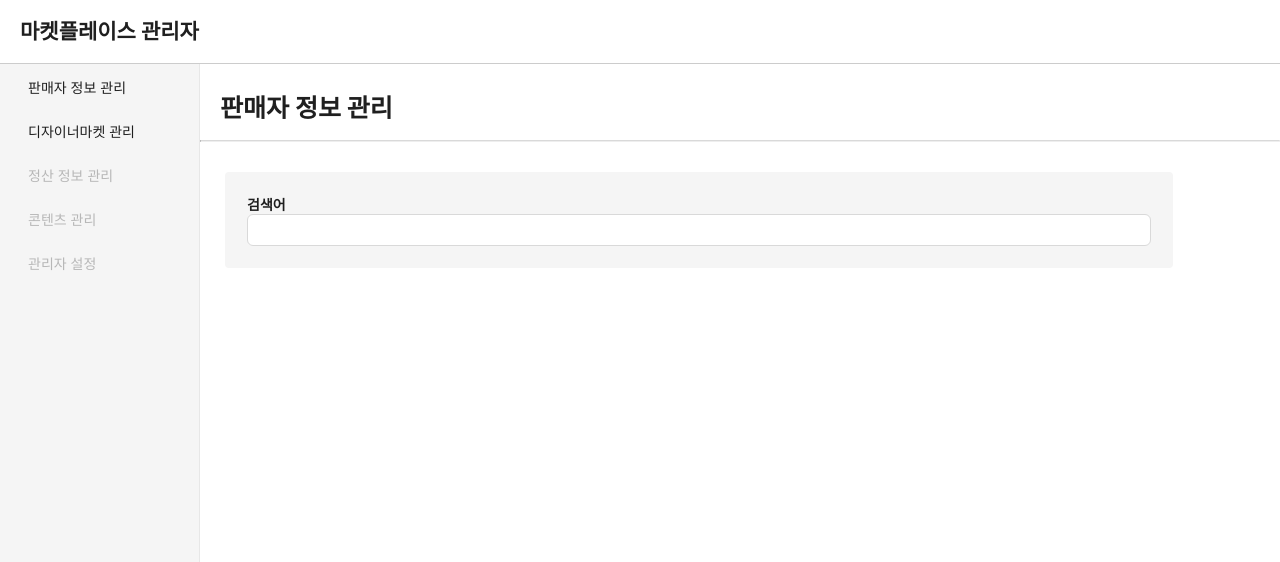
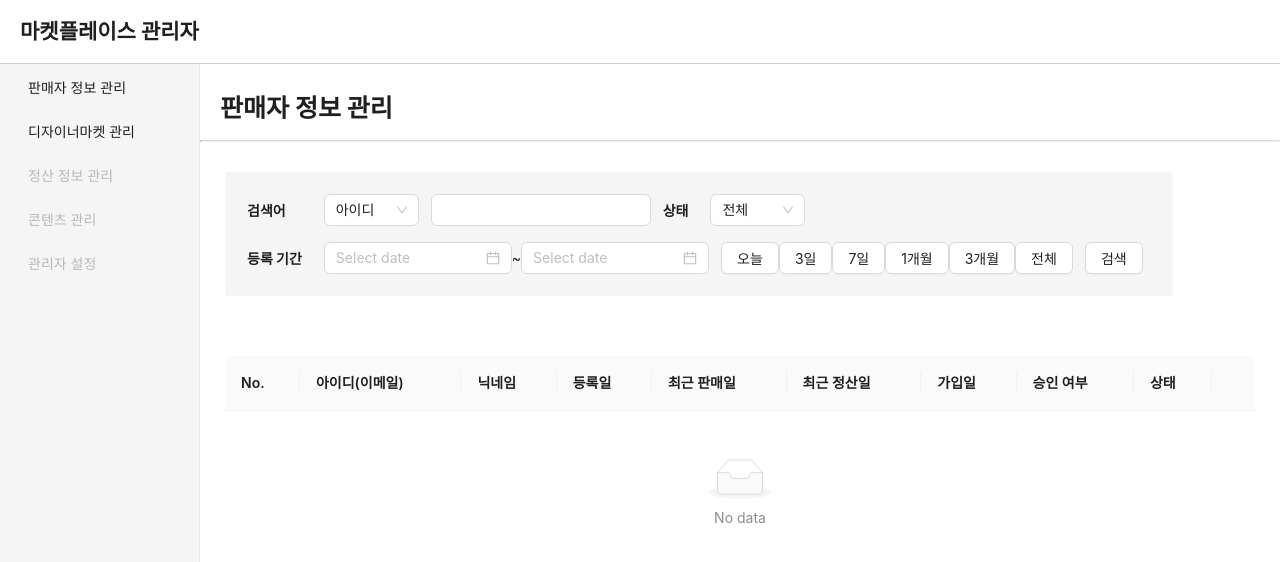
Before and after one commit to Choi-Seunghwan/nextjs-typescript-recoil, a Next.js app: page /seller in a window 1280 px wide. Shown: the top 562 px of the page. Built offline with nearby package versions, Linux system fonts and the light colour scheme.

Commit message:
init: DatePicker, PeriodPicker 작성

```diff
--- a/src/components/atoms/button/Button.tsx
+++ b/src/components/atoms/button/Button.tsx
@@ -1,17 +1,30 @@
 import React from "react";
 import { Button as _Button } from "antd";
 import { ButtonType } from "antd/es/button";
+import { BaseProps } from "src/types/common";
 
 type ButtonProps = {
-  text: string;
-  disabled: boolean;
-  type: ButtonType;
-  loading: boolean;
-};
+  text?: string;
+  disabled?: boolean;
+  type?: ButtonType;
+  loading?: boolean;
+  clickHandler?: any;
+} & BaseProps;
 
-const Button: React.FC<ButtonProps> = ({ text, type, disabled, loading }) => {
+const Button: React.FC<ButtonProps> = ({
+  text,
+  type,
+  clickHandler,
+  disabled,
+  loading,
+}) => {
   return (
-    <_Button disabled={disabled} type={type} loading={loading}>
+    <_Button
+      onClick={clickHandler}
+      disabled={disabled}
+      type={type}
+      loading={loading}
+    >
       <span>{text}</span>
     </_Button>
   );
--- a/src/components/atoms/dropdown/Dropdown.tsx
+++ b/src/components/atoms/dropdown/Dropdown.tsx
@@ -1,12 +1,13 @@
 import { Dropdown as _Dropdown } from "antd";
 import { ItemType } from "antd/es/menu/hooks/useItems";
 import React from "react";
+import { BaseProps } from "src/types/common";
 
 type DropdownProps = {
   items?: ItemType[];
   text?: string;
   disabled?: boolean;
-};
+} & BaseProps;
 
 const Dropdown: React.FC<DropdownProps> = ({ items, text, disabled }) => {
   return (
--- a/src/components/atoms/input/Input.tsx
+++ b/src/components/atoms/input/Input.tsx
@@ -1,22 +1,25 @@
 import React from "react";
 import { Input as _Input } from "antd";
+import { BaseProps } from "src/types/common";
 
 type InputProps = {
   value?: string;
   placeholder?: string;
   disabled?: boolean;
-};
+} & BaseProps;
 
 const Input: React.FC<InputProps> = ({
   value,
   placeholder,
   disabled = false,
+  style,
 }) => {
   return (
     <_Input
       value={value}
       placeholder={placeholder}
       disabled={disabled}
+      style={style}
     ></_Input>
   );
 };
--- a/src/components/atoms/select/Select.tsx
+++ b/src/components/atoms/select/Select.tsx
@@ -1,20 +1,26 @@
 import { Select as _Select } from "antd";
-import { ItemType } from "antd/es/menu/hooks/useItems";
 import { DefaultOptionType } from "antd/es/select";
 import React from "react";
+import { BaseProps } from "src/types/common";
 
 type SelectProps = {
   options: DefaultOptionType[];
   defaultValue?: any;
   disabled?: boolean;
-};
+} & BaseProps;
 
-const Select: React.FC<SelectProps> = ({ options, defaultValue, disabled }) => {
+const Select: React.FC<SelectProps> = ({
+  options,
+  defaultValue,
+  disabled,
+  style,
+}) => {
   return (
     <_Select
       options={options}
       defaultValue={defaultValue}
       disabled={disabled}
+      style={style}
     ></_Select>
   );
 };
--- /dev/null
+++ b/src/components/atoms/table/table.tsx
@@ -0,0 +1,21 @@
+import React from "react";
+import { Table as _Table } from "antd";
+import { BaseProps } from "src/types/common";
+
+type TableProps = {
+  dataSource?: any[];
+  columns?: any[];
+  disabled?: boolean;
+} & BaseProps;
+
+const Table: React.FC<TableProps> = ({ dataSource, columns }) => {
+  return (
+    <_Table
+      dataSource={dataSource}
+      columns={columns}
+      className="table"
+    ></_Table>
+  );
+};
+
+export default Table;
--- /dev/null
+++ b/src/components/molecules/periodPicker/PeriodPicker.tsx
@@ -0,0 +1,40 @@
+import { DatePicker as _DatePicker } from "antd";
+import { DefaultOptionType } from "antd/es/select";
+import React from "react";
+import { BaseProps } from "src/types/common";
+import styles from "./period-picker.module.scss";
+
+type PeriodPicker = {
+  defaultValue?: any;
+  disabled?: boolean;
+} & BaseProps;
+
+const PeriodPicker: React.FC<PeriodPicker> = ({
+  defaultValue,
+  disabled,
+  style,
+  children,
+}) => {
+  const startDateOnchange = () => {};
+  const endDateOnchange = () => {};
+
+  return (
+    <div className={styles["period-picker"]}>
+      <_DatePicker
+        onChange={startDateOnchange}
+        defaultValue={defaultValue}
+        disabled={disabled}
+        style={style}
+      ></_DatePicker>
+      {children}
+      <_DatePicker
+        onChange={endDateOnchange}
+        defaultValue={defaultValue}
+        disabled={disabled}
+        style={style}
+      ></_DatePicker>
+    </div>
+  );
+};
+
+export default PeriodPicker;
--- /dev/null
+++ b/src/components/molecules/periodPicker/period-picker.module.scss
@@ -0,0 +1,2 @@
+.period-picker {
+}
--- a/src/pages/seller.tsx
+++ b/src/pages/seller.tsx
@@ -1,25 +1,128 @@
-import Dropdown from "@components/atoms/dropdown/Dropdown";
 import Input from "@components/atoms/input/Input";
+import Select from "@components/atoms/select/Select";
 import Title from "@components/atoms/title/Title";
 import WithLayout from "@components/templates/withLayout";
 import styles from "@styles/seller.module.scss";
+import PeriodPicker from "@components/molecules/periodPicker/PeriodPicker";
+import Button from "@components/atoms/button/Button";
+import Table from "@components/atoms/table/table";
 
 const Seller = () => {
-  const searchKeywordItems = [""];
+  const serchKeywordOptions = [
+    { label: "아이디", value: "email" },
+    { label: "닉네임", value: "nickname" },
+  ];
+
+  const stateOptions = [
+    { label: "전체", value: "all" },
+    { label: "공개", value: "opened" },
+    { label: "비공개", value: "closed" },
+  ];
+
+  const tableColumns = [
+    {
+      title: "No.",
+      dataIndex: "no",
+      key: "no",
+    },
+    {
+      title: "아이디(이메일)",
+      dataIndex: "email",
+      key: "email",
+    },
+    {
+      title: "닉네임",
+      dataIndex: "nickname",
+      key: "nickname",
+    },
+    {
+      title: "등록일",
+      dataIndex: "createdAt",
+      key: "createdAt",
+    },
+    {
+      title: "최근 판매일",
+      dataIndex: "recentlySalesDate",
+      key: "recentlySalesDate",
+    },
+    {
+      title: "최근 정산일",
+      dataIndex: "recentlySettlementDate",
+      key: "recentlySettlementDate",
+    },
+    {
+      title: "가입일",
+      dataIndex: "userCreatedAt",
+      key: "userCreatedAt",
+    },
+    {
+      title: "승인 여부",
+      dataIndex: "isApproved",
+      key: "isApproved",
+    },
+    {
+      title: "상태",
+      dataIndex: "state",
+      key: "state",
+    },
+    {
+      title: "",
+      dataIndex: "edit",
+      key: "edit",
+      render: (id: string) => (
+        <Button clickHandler={itemDetailBtn(id)} text="상세보기"></Button>
+      ),
+    },
+  ];
+
+  const itemDetailBtn = (id: string) => {
+    // console.log("@#", id);
+  };
 
   return (
     <div className={styles["seller"]}>
       <Title text="판매자 정보 관리" />
       <div className={styles["seller-content"]}>
         <div className={styles["seller-table-info"]}>
-          <div className={styles["search-keyword"]}>
-            <span className={styles["field-text"]}>검색어</span>
-            <Dropdown />
-            <Input />
+          <div className={styles["seller-table-info-top"]}>
+            <span
+              style={{ paddingRight: "26px" }}
+              className={styles["field-text"]}
+            >
+              검색어
+            </span>
+            <Select
+              defaultValue={"email"}
+              style={{ width: "95px" }}
+              options={serchKeywordOptions}
+            />
+            <Input style={{ width: "220px" }} />
+            <span className={styles["field-text"]}>상태</span>
+            <Select
+              defaultValue={"all"}
+              style={{ width: "95px" }}
+              options={stateOptions}
+            />
           </div>
-          <div></div>
+          <div className={styles["seller-table-info-bottom"]}>
+            <span className={styles["field-text"]}>등록 기간</span>
+            <PeriodPicker>
+              <span>~</span>
+            </PeriodPicker>
+            <div>
+              <Button text="오늘" />
+              <Button text="3일" />
+              <Button text="7일" />
+              <Button text="1개월" />
+              <Button text="3개월" />
+              <Button text="전체" />
+            </div>
+            <Button text="검색" />
+          </div>
         </div>
-        <div className={styles["seller-table-wrap"]}></div>
+        <div className={styles["seller-table-wrap"]}>
+          <Table columns={tableColumns} />
+        </div>
       </div>
     </div>
   );
--- /dev/null
+++ b/src/types/common.d.ts
@@ -0,0 +1,6 @@
+import { CSSProperties } from "react";
+
+declare type BaseProps = {
+  style?: CSSProperties;
+  children?: ReactNode;
+};
--- a/styles/seller.module.scss
+++ b/styles/seller.module.scss
@@ -1,8 +1,10 @@
 .seller {
+  min-width: 980px;
 }
 
 .seller-content {
   padding-left: 25px;
+  padding-right: 25px;
   padding-top: 30px;
 }
 
@@ -13,11 +15,28 @@
   width: 948px;
   padding: 22px;
   border-radius: 4px;
+  gap: 16px;
 
   .field-text {
     font-weight: bold;
+    padding-right: 10px;
   }
 }
 
+.seller-table-info-top {
+  display: flex;
+  flex-direction: row;
+  align-items: center;
+  gap: 12px;
+}
+
+.seller-table-info-bottom {
+  display: flex;
+  flex-direction: row;
+  align-items: center;
+  gap: 12px;
+}
+
 .seller-table-wrap {
+  margin-top: 60px;
 }
```
Also changed, not shown: src/components/atoms/datePicker/DatePicker.tsx (added, +30 -0 lines).
